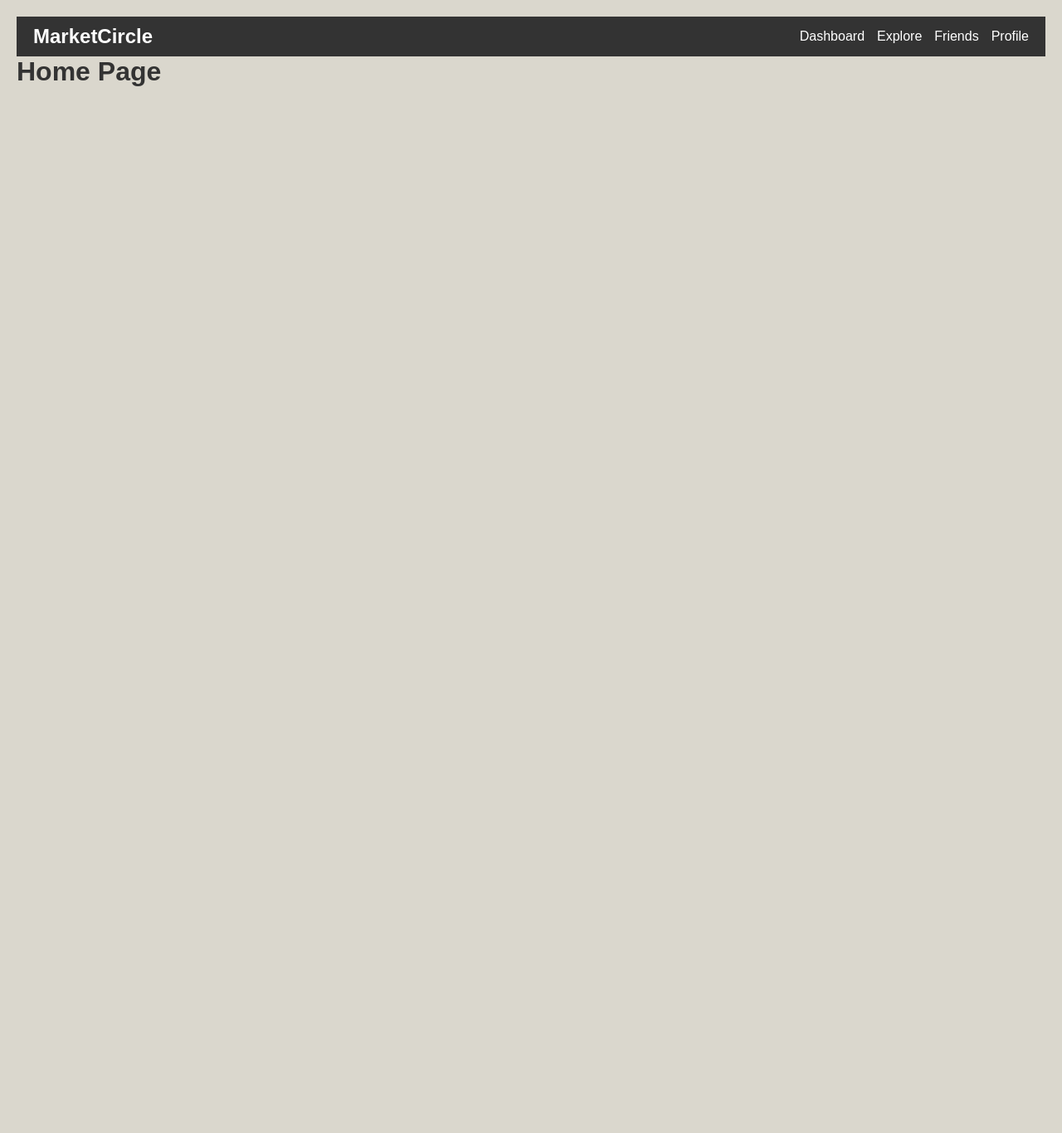
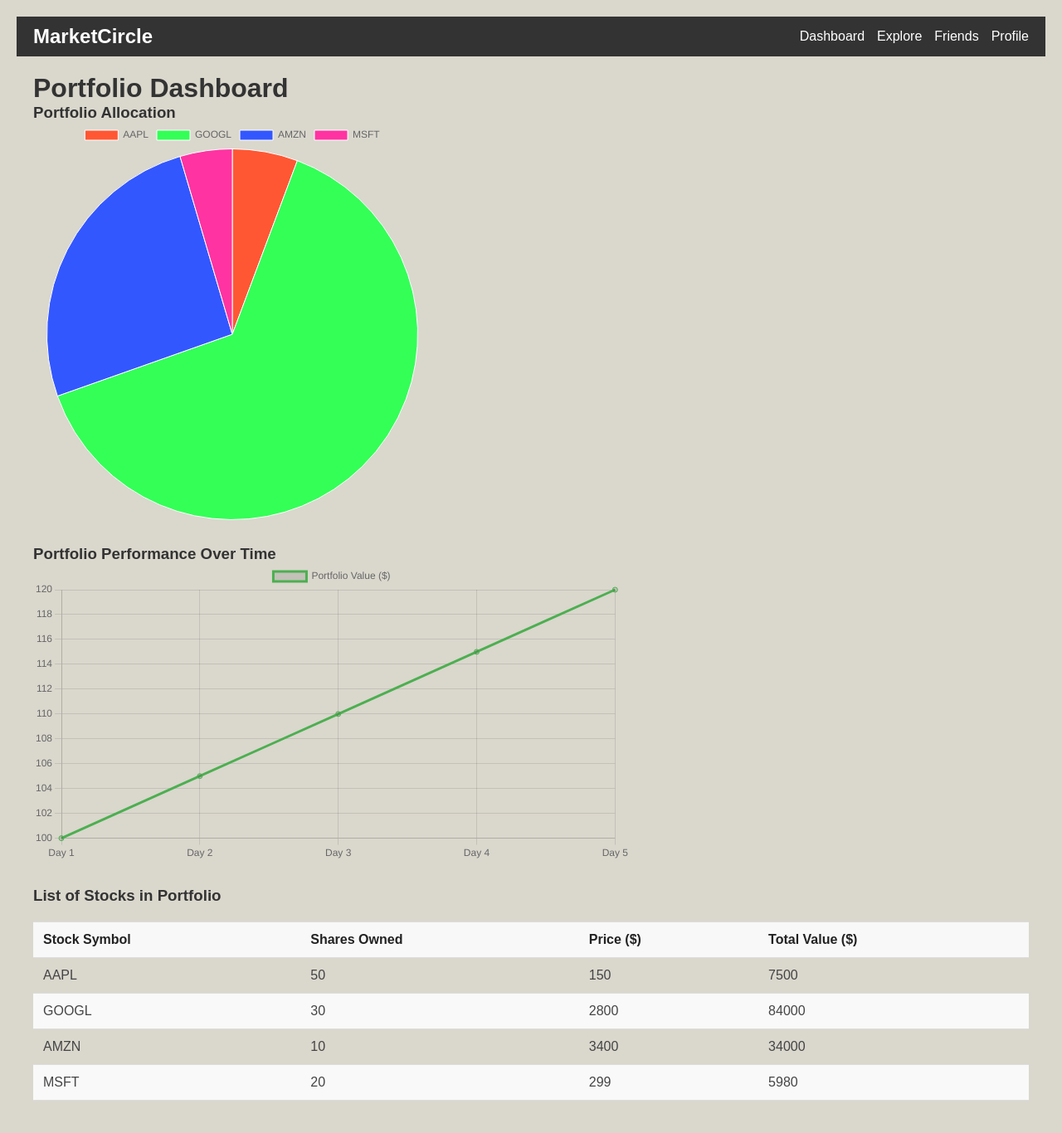
Before and after one commit to MaximilianGue/FinTechProject, a React (Create React App) app in the folder frontend/: page / in a window 1280 px wide. Shown: the whole page at 83% size. Before the commit the page ends 800 px from the top, so only its background shows below. Built offline with nearby package versions, Linux system fonts and the light colour scheme.

Commit message:
Dashboard.js sketch

```diff
--- a/frontend/package.json
+++ b/frontend/package.json
@@ -8,6 +8,7 @@
     "@testing-library/user-event": "^13.5.0",
     "axios": "^1.7.7",
     "chart.js": "^4.4.6",
+    "lodash.debounce": "^4.0.8",
     "react": "^18.3.1",
     "react-chartjs-2": "^5.2.0",
     "react-dom": "^18.3.1",
--- /dev/null
+++ b/frontend/src/pages/Dashboard.css
@@ -0,0 +1,117 @@
+/* Container for the dashboard */
+.dashboard-container {
+    display: flex;
+    flex-direction: column;
+    padding: 30px;
+    background-color: #f4f4f4;
+    border-radius: 8px;
+    box-shadow: 0 2px 10px rgba(0, 0, 0, 0.1);
+    max-width: 1200px;
+    margin: 0 auto;
+    font-family: 'Arial', sans-serif;
+  }
+
+  /* Heading Styles */
+  .dashboard-container h1 {
+    font-size: 2.5rem;
+    color: #333;
+    margin-bottom: 30px;
+    text-align: center;
+  }
+
+  /* Section Title */
+  .dashboard-container h3 {
+    font-size: 1.8rem;
+    color: #444;
+    margin-bottom: 20px;
+    font-weight: 600;
+    text-align: center;
+  }
+
+  /* Layout for the charts */
+  .chart-container {
+    display: flex;
+    justify-content: space-between;
+    gap: 30px;
+    margin-bottom: 30px;
+  }
+
+  /* Styling for individual chart containers */
+  .chart-container div {
+    background-color: #fff;
+    border-radius: 10px;
+    padding: 20px;
+    box-shadow: 0 2px 8px rgba(0, 0, 0, 0.1);
+    width: 48%;  /* Ensures charts are side-by-side */
+  }
+
+  /* Styling for Pie Chart */
+  .pie-chart {
+    height: 350px;
+  }
+
+  /* Styling for Line Chart */
+  .line-chart {
+    height: 350px;
+  }
+
+  /* Table styling for Stock List */
+  .table-container {
+    background-color: #fff;
+    padding: 20px;
+    border-radius: 10px;
+    box-shadow: 0 2px 8px rgba(0, 0, 0, 0.1);
+    margin-top: 30px;
+  }
+
+  table {
+    width: 100%;
+    border-collapse: collapse;
+    margin-top: 20px;
+  }
+
+  th, td {
+    padding: 12px;
+    text-align: left;
+    font-size: 1rem;
+    color: #444;
+  }
+
+  th {
+    background-color: #f8f8f8;
+    font-weight: bold;
+    color: #222;
+  }
+
+  tr:nth-child(even) {
+    background-color: #f9f9f9;
+  }
+
+  tr:hover {
+    background-color: #e8e8e8;
+  }
+
+  td {
+    border-bottom: 1px solid #ddd;
+  }
+
+  table th, table td {
+    border-top: 1px solid #ddd;
+    border-bottom: 1px solid #ddd;
+  }
+
+  /* Responsive Design */
+  @media (max-width: 768px) {
+    .chart-container {
+      flex-direction: column;
+      gap: 20px;
+    }
+
+    .chart-container div {
+      width: 100%;
+    }
+
+    table {
+      font-size: 0.9rem;
+    }
+  }
--- a/frontend/src/pages/Dashboard.js
+++ b/frontend/src/pages/Dashboard.js
@@ -1,8 +1,112 @@
-// Example for Home.js
-import React from 'react';
+import React, { useState, useEffect } from 'react';
+import { Pie, Line } from 'react-chartjs-2';
+import { Chart as ChartJS, ArcElement, CategoryScale, LinearScale, PointElement, LineElement } from 'chart.js';
+import './Dashboard.css';
+
+
+// Register chart elements
+ChartJS.register(ArcElement, CategoryScale, LinearScale, PointElement, LineElement);
 
 function Dashboard() {
-  return <h1>Home Page</h1>;
+  // Sample Portfolio Data (you can replace this with dynamic data)
+  const portfolioData = {
+    AAPL: { shares: 50, price: 150 },  // Apple stock
+    GOOGL: { shares: 30, price: 2800 }, // Google stock
+    AMZN: { shares: 10, price: 3400 },  // Amazon stock
+    MSFT: { shares: 20, price: 299 },   // Microsoft stock
+  };
+
+  // Calculate the portfolio allocation data
+  const totalValue = Object.values(portfolioData).reduce(
+    (acc, stock) => acc + stock.shares * stock.price,
+    0
+  );
+
+  const allocation = Object.keys(portfolioData).map((stock) => ({
+    label: stock,
+    value: (portfolioData[stock].shares * portfolioData[stock].price / totalValue) * 100,
+  }));
+
+  // Chart.js data for Pie chart
+  const pieData = {
+    labels: allocation.map((item) => item.label),
+    datasets: [
+      {
+        data: allocation.map((item) => item.value),
+        backgroundColor: ['#FF5733', '#33FF57', '#3357FF', '#FF33A1'], // Custom colors for each segment
+        borderColor: '#fff',
+        borderWidth: 1,
+      },
+    ],
+  };
+
+  // Sample Portfolio Performance Data (e.g., over 5 days)
+  const performanceData = {
+    labels: ['Day 1', 'Day 2', 'Day 3', 'Day 4', 'Day 5'],
+    datasets: [
+      {
+        label: 'Portfolio Value ($)',
+        data: [100, 105, 110, 115, 120], // Example data showing portfolio growth
+        fill: false,
+        borderColor: '#4caf50',
+        tension: 0.1,
+      },
+    ],
+  };
+
+  // Table Data for Stock List
+  const stockListData = Object.keys(portfolioData).map((stock) => {
+    const { shares, price } = portfolioData[stock];
+    return {
+      symbol: stock,
+      sharesOwned: shares,
+      price,
+      totalValue: shares * price,
+    };
+  });
+
+  return (
+    <div style={{ padding: '20px' }}>
+      <h1>Portfolio Dashboard</h1>
+
+      {/* Portfolio Allocation (Pie Chart) */}
+      <div style={{ width: '40%', marginBottom: '30px' }}>
+        <h3>Portfolio Allocation</h3>
+        <Pie data={pieData} />
+      </div>
+
+      {/* Portfolio Performance (Line Chart) */}
+      <div style={{ width: '60%', marginBottom: '30px' }}>
+        <h3>Portfolio Performance Over Time</h3>
+        <Line data={performanceData} />
+      </div>
+
+      {/* List of Stocks in Portfolio */}
+      <div>
+        <h3>List of Stocks in Portfolio</h3>
+        <table style={{ width: '100%', borderCollapse: 'collapse' }}>
+          <thead>
+            <tr>
+              <th>Stock Symbol</th>
+              <th>Shares Owned</th>
+              <th>Price ($)</th>
+              <th>Total Value ($)</th>
+            </tr>
+          </thead>
+          <tbody>
+            {stockListData.map((stock, index) => (
+              <tr key={index}>
+                <td>{stock.symbol}</td>
+                <td>{stock.sharesOwned}</td>
+                <td>{stock.price}</td>
+                <td>{stock.totalValue}</td>
+              </tr>
+            ))}
+          </tbody>
+        </table>
+      </div>
+    </div>
+  );
 }
 
 export default Dashboard;
```
Also changed, not shown: 1 other file (tests, documents, lock files or other folders).
